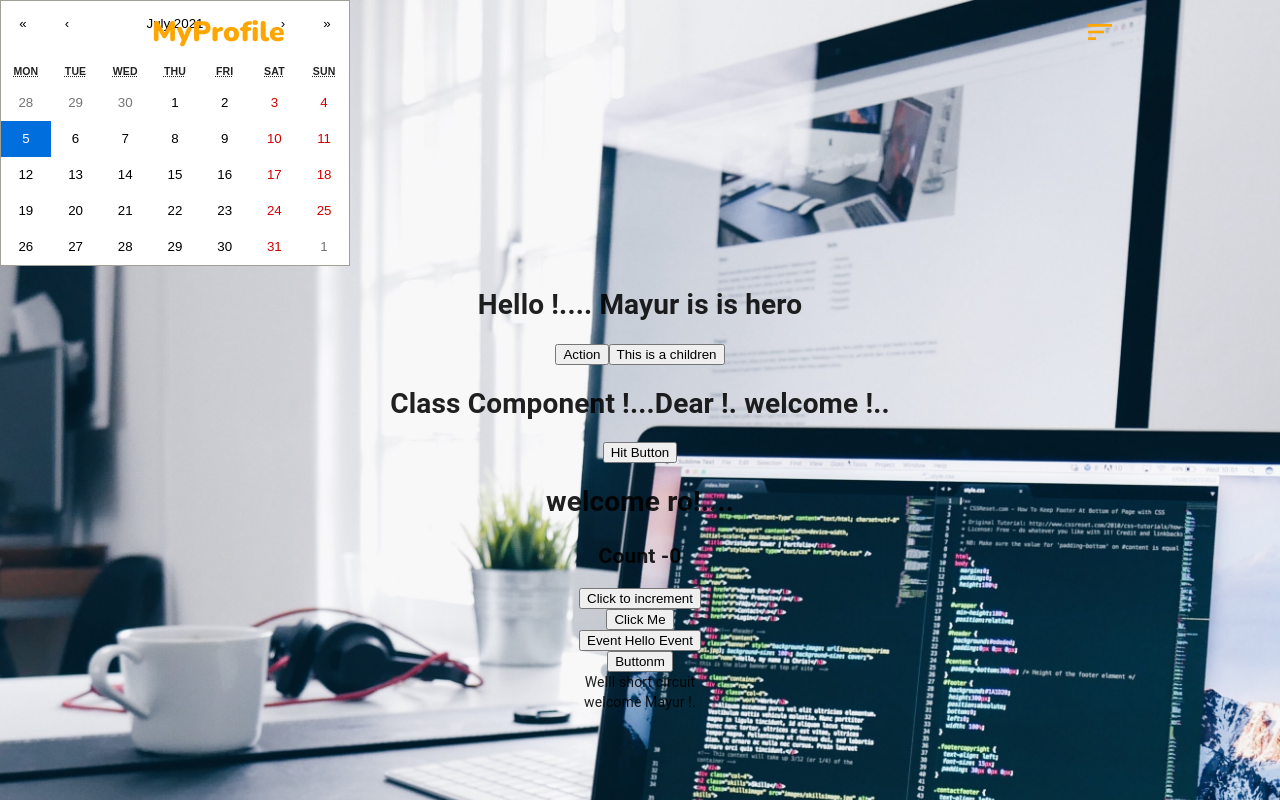
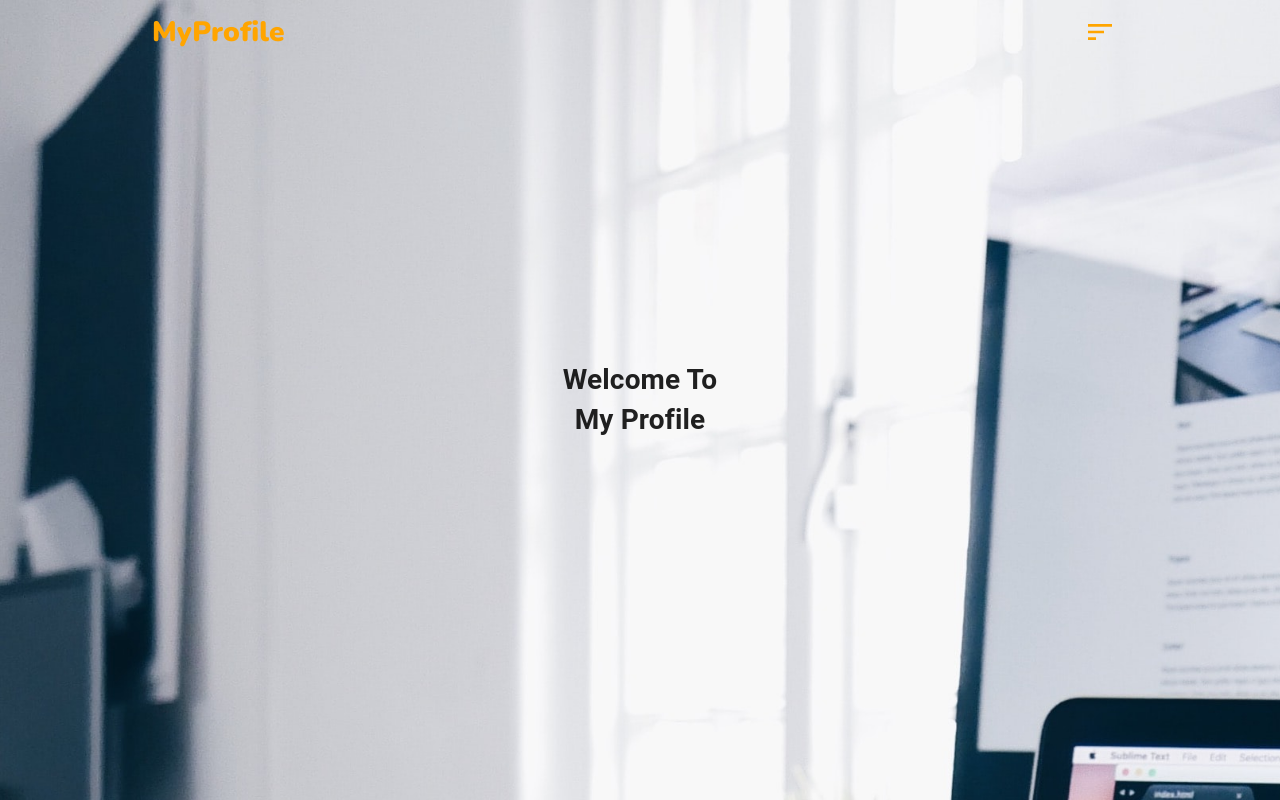
Before and after one commit to mayurchinche/trail1, a React (Create React App) app: page / in a window 1280 px wide. Shown: the top 800 px of the page. Built offline with nearby package versions, Linux system fonts and the light colour scheme.

Commit message:
resovling header error

```diff
--- a/src/App.js
+++ b/src/App.js
@@ -14,7 +14,7 @@ import FunctionClick from './Components/functionClick';
 import { db } from './FirebaseConn';
 import firebase from 'firebase';
 
-import { makeStyles,CssBaseline,AppBar} from '@material-ui/core';
+import { makeStyles,CssBaseline} from '@material-ui/core';
 import Header from './Components/Header';
 
 
--- a/src/Components/Header.js
+++ b/src/Components/Header.js
@@ -3,7 +3,12 @@ import SortIcon from '@material-ui/icons/Sort';
 import React from 'react'
 
 const useStyles=makeStyles((theme)=>({
-
+root:{
+    display:'flex',
+    justifyContent:'center',
+    alignItems:'center',
+    height:'100vh'
+},
  appbar :{
      background :"none",
      fontFamily: 'Nunito',
@@ -32,7 +37,7 @@ const useStyles=makeStyles((theme)=>({
 function Header() {
     const classes=useStyles();
     return (
-        <div>
+        <div className={classes.root}>
            <AppBar className ={classes.appbar} elevation={0}>
              <Toolbar className ={classes.appbarWrapper}>
                 <h1 className ={classes.appbarTitle}>MyProfile</h1>
@@ -40,10 +45,13 @@ function Header() {
                     <SortIcon className={classes.icon}/>
                </IconButton>
              </Toolbar>
+            </AppBar>
+            <div className={classes.container}>
+                <h1>Welcome To<br/> <span>My Profile</span></h1>
 
+            </div>
+        </div>
 
-            </AppBar>
-        </div>
     )
 }
 
```
